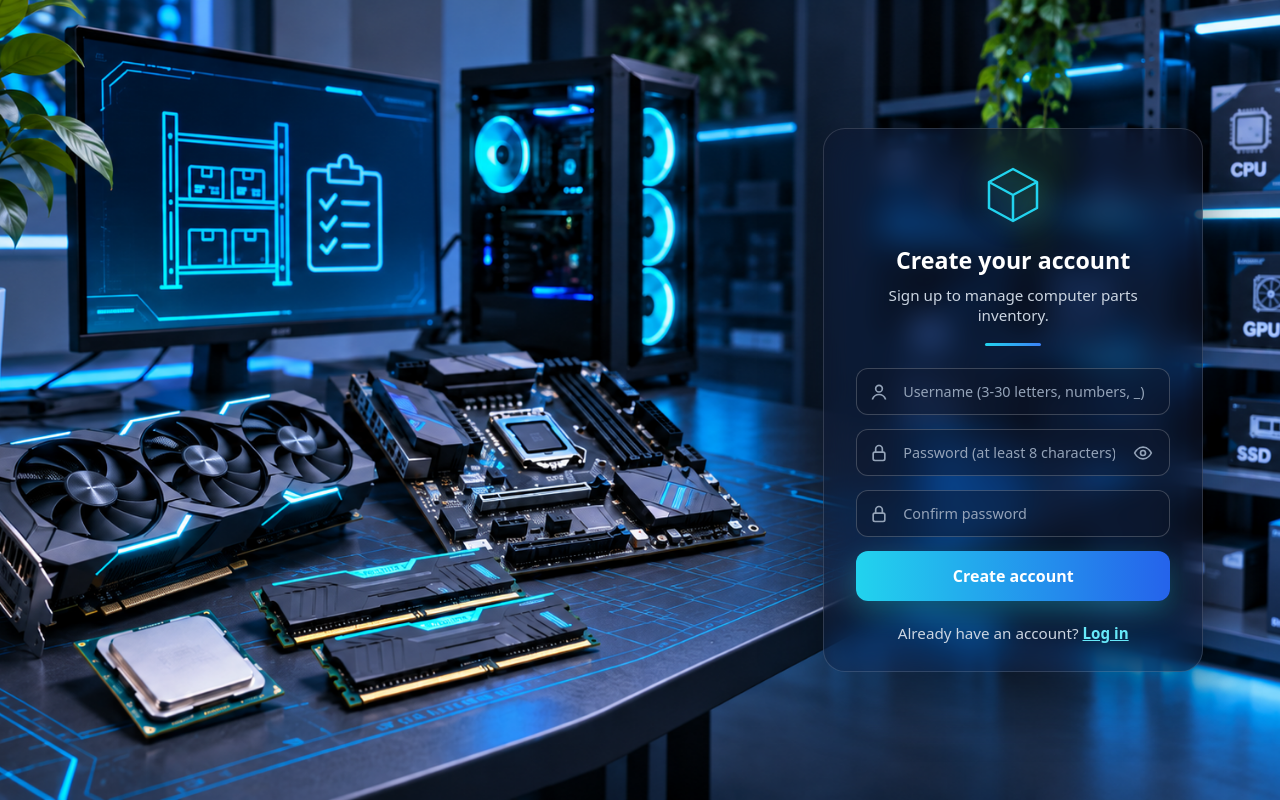
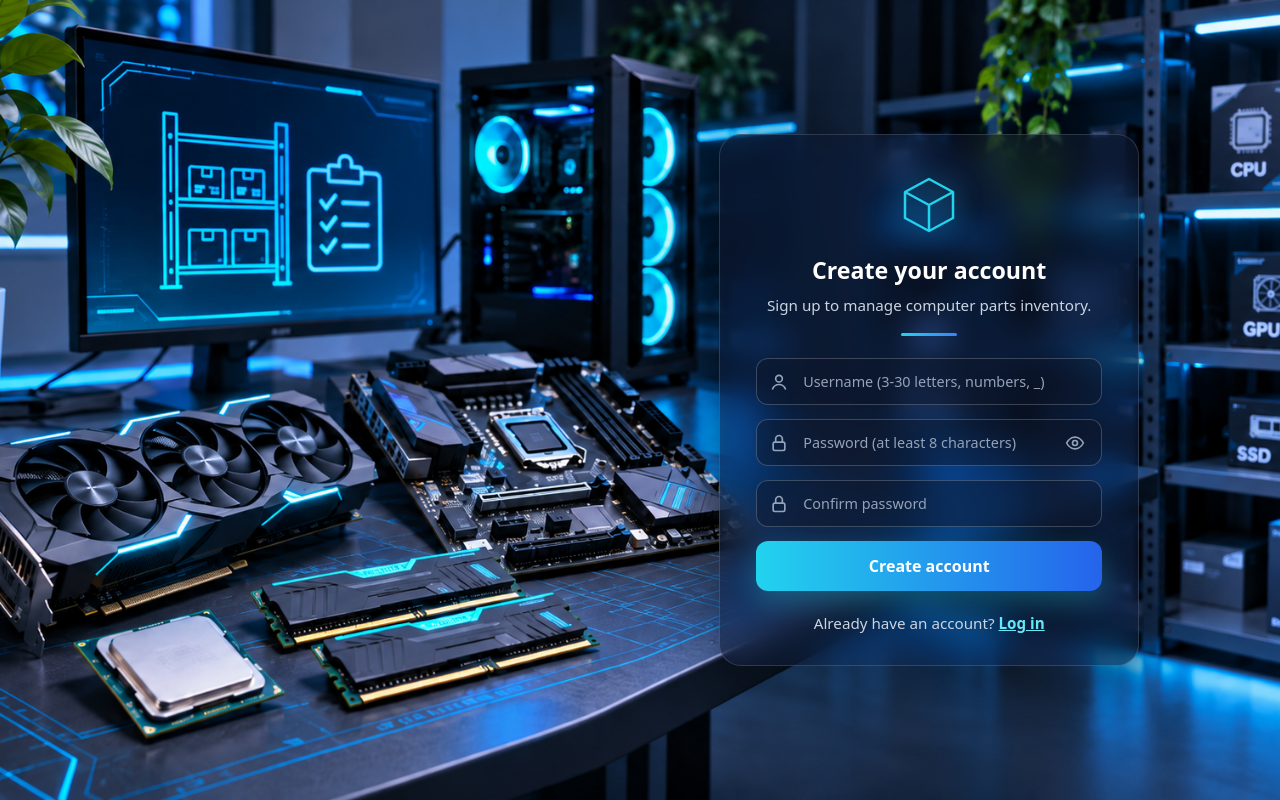
Before and after one commit to nalagonkenji/inventory-app, a PHP site: page /register.php in a window 1280 px wide. Run offline with PHP 8.4, Linux system fonts and the light colour scheme; a stand-in replaces the project's code that opens the database connection.

Commit message:
Update style.css

```diff
--- a/style.css
+++ b/style.css
@@ -185,7 +185,7 @@ tbody tr:hover { background: rgba(79, 70, 229, 0.06); }
 }
 
 @media (min-width: 900px) {
-  .auth-page { justify-content: flex-end; padding-right: 6vw; }
+  .auth-page { justify-content: flex-end; padding-right: 11vw; }
 }
 
 .auth-card {
@@ -197,8 +197,8 @@ tbody tr:hover { background: rgba(79, 70, 229, 0.06); }
   box-shadow: 0 24px 60px rgba(0, 0, 0, 0.45);
   color: #f8fafc;
   text-align: center;
-  padding: 34px 32px 28px;
-  max-width: 380px;
+  padding: 38px 36px 32px;
+  max-width: 420px;
 }
 
 .brand-logo {
```
